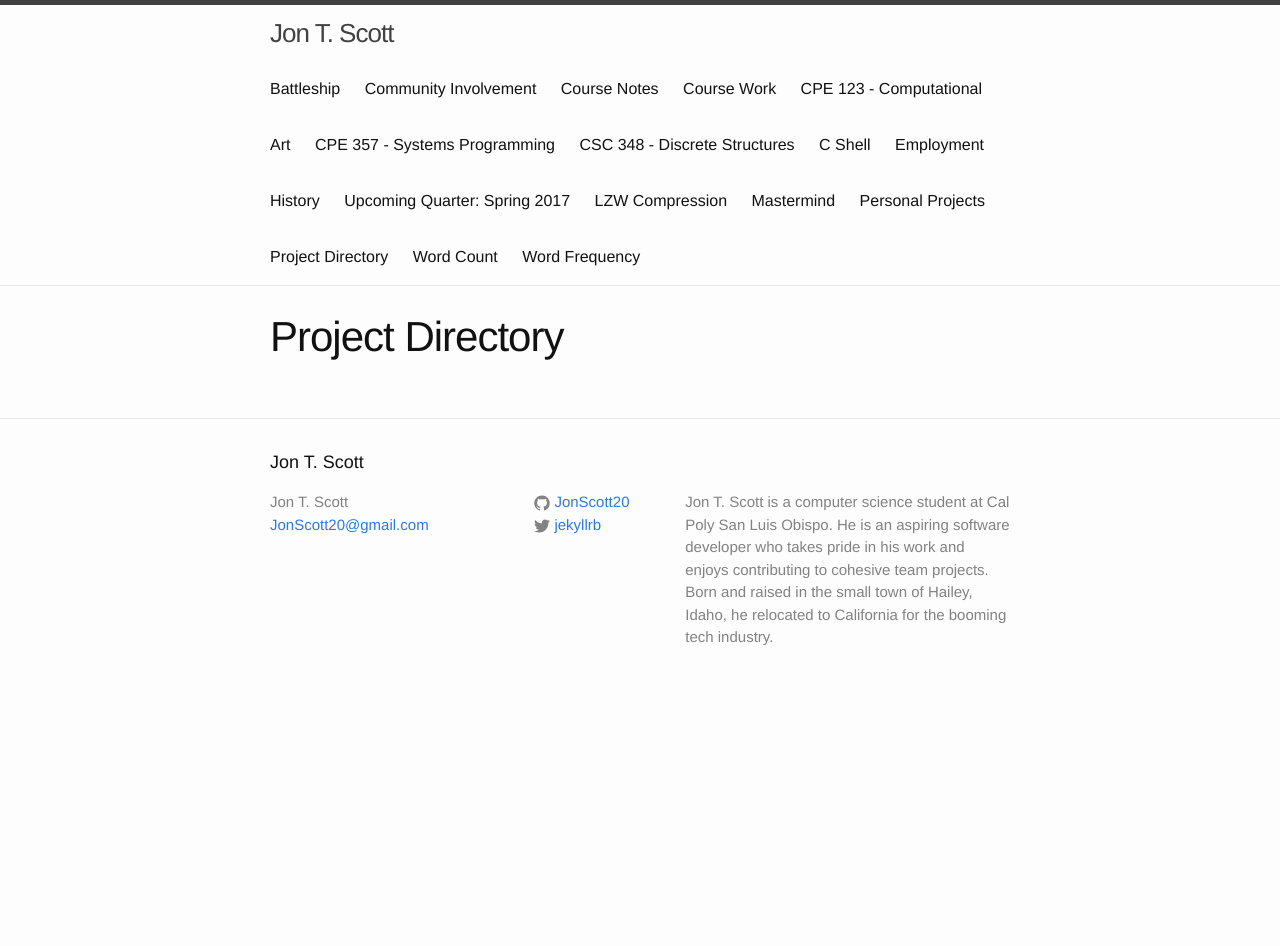
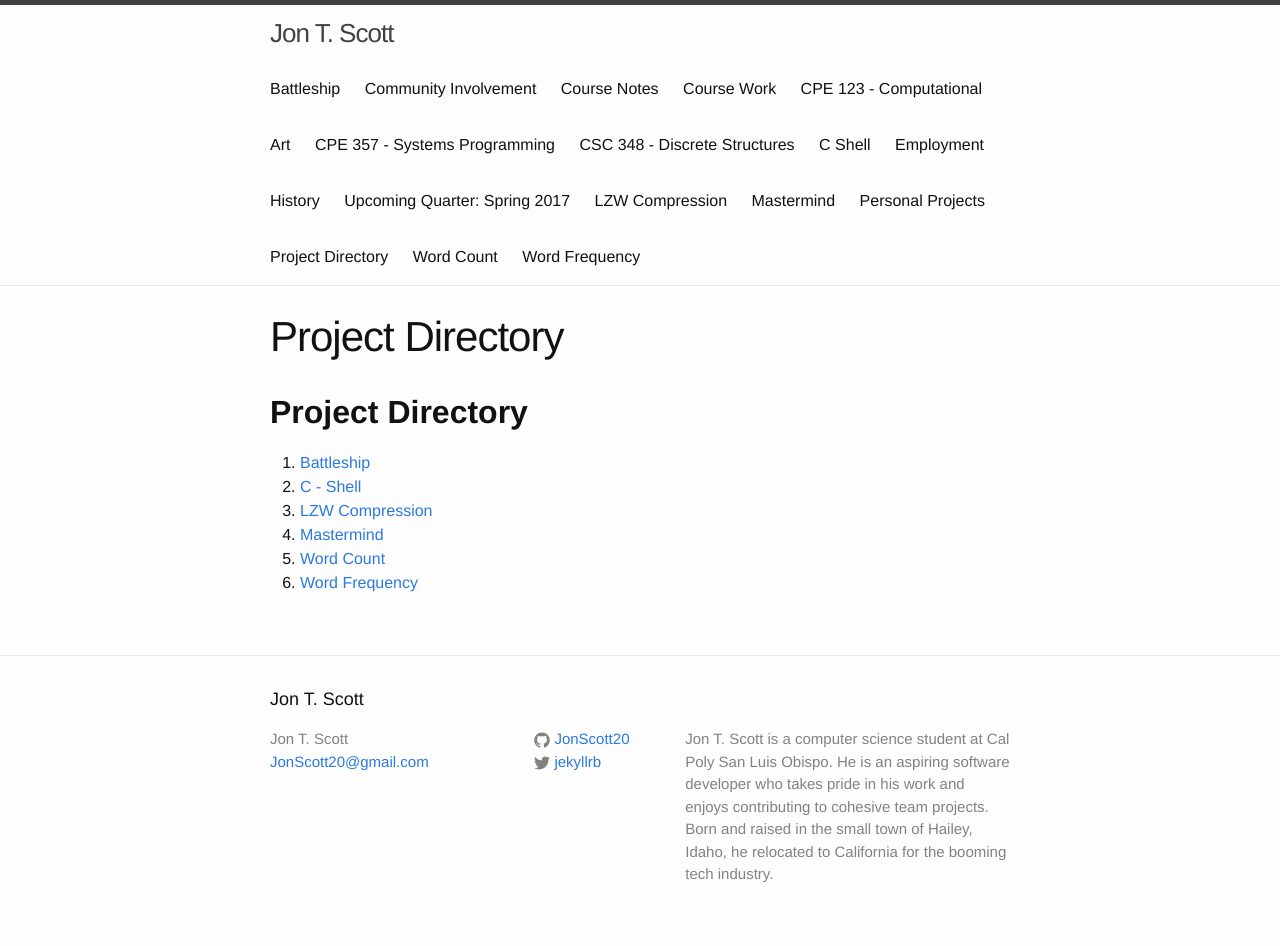
Before and after one commit to JonScott20/JonScott20.github.io, a Jekyll site: the page built from project_directory.md, in a window 1280 px wide. Built offline with Jekyll 4.4.1, drawn with Linux system fonts in a browser that asks for light colours; our own code applies the rules of GitHub Pages for plain Markdown files; before the commit the page ends 900 px from its top, so only the background shows below that.

Commit message:
Update project_directory.md

```diff
--- a/project_directory.md
+++ b/project_directory.md
@@ -1,5 +1,14 @@
 ---
 layout: page
-title: Project Directory
 permalink: /project_directory/
 ---
+
+**Project Directory**
+---------------------
+
+1. [Battleship](https://jonscott20.github.io/battleship)
+2. [C - Shell](https://jonscott20.github.io/cshell)
+3. [LZW Compression](https://jonscott20.github.io/lzwcompression)
+4. [Mastermind](https://jonscott20.github.io/mastermind)
+5. [Word Count](https://jonscott20.github.io/wordcount)
+6. [Word Frequency](https://jonscott20.github.io/wordfrequency)
```
